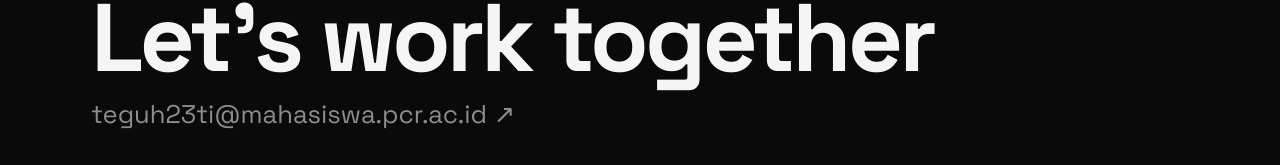
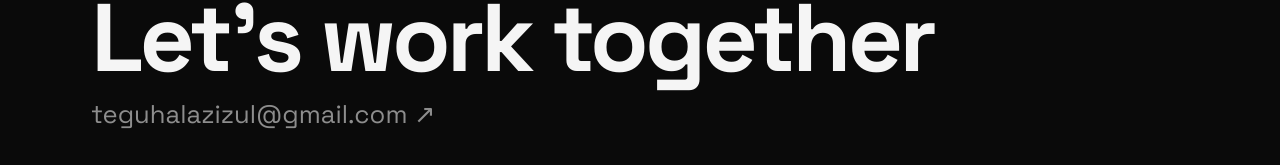
Before and after one commit to teguhalazizul/portfolio, a React (Vite) app: page / in a window 1280 px wide. Shown: the part 5010-5175 px from the top of the page. Built offline with nearby package versions, Linux system fonts and the light colour scheme.

Commit message:
Email edit

```diff
--- a/src/data.js
+++ b/src/data.js
@@ -3,7 +3,7 @@ export const profile = {
   roles: ["Software Developer", "Full-Stack Web & Android", "Machine Learning Enthusiast"],
   about:
     "Informatics Engineering student at Politeknik Caltex Riau focused on software development, web & mobile applications, and machine learning. Currently working as an IT Programmer at PT Amber Karya, handling all of the company's internal systems from design to deployment. Active in organizations and experienced in leading teams.",
-  email: "teguh23ti@mahasiswa.pcr.ac.id",
+  email: "teguhalazizul@gmail.com",
   linkedin: "https://www.linkedin.com/in/teguhalazizul",
   github: "https://github.com/teguhalazizul",
   booking: "https://cal.com/teguh-al-azizul/meeting-about-the-project?overlayCalendar=true",
```
